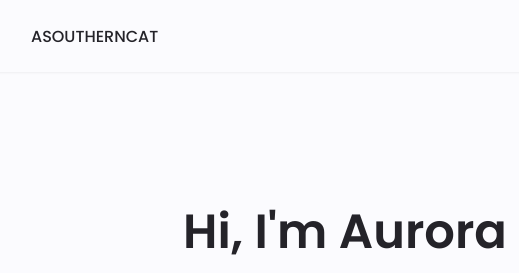
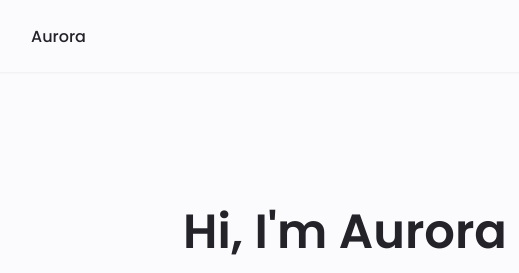
Before and after one commit to TG-Aurora/TG-Aurora.github.io, a plain HTML site: page index.html in a window 1280 px wide. Shown: the top 273 px of the page, 125-644 px from the left. Drawn offline with nearby package versions, Linux system fonts and the light colour scheme; a script that the page names is missing.

Commit message:
Update index.html

```diff
--- a/index.html
+++ b/index.html
@@ -26,7 +26,7 @@
     <!--==================== HEADER ====================-->
     <header class="header scroll-header" id="header">
       <nav class="nav container">
-        <a href="#" class="nav__logo">ASOUTHERNCAT</a>
+        <a href="#" class="nav__logo">Aurora</a>
 
         <div class="nav__menu" id="nav-menu">
           <ul class="nav__list grid">
```
